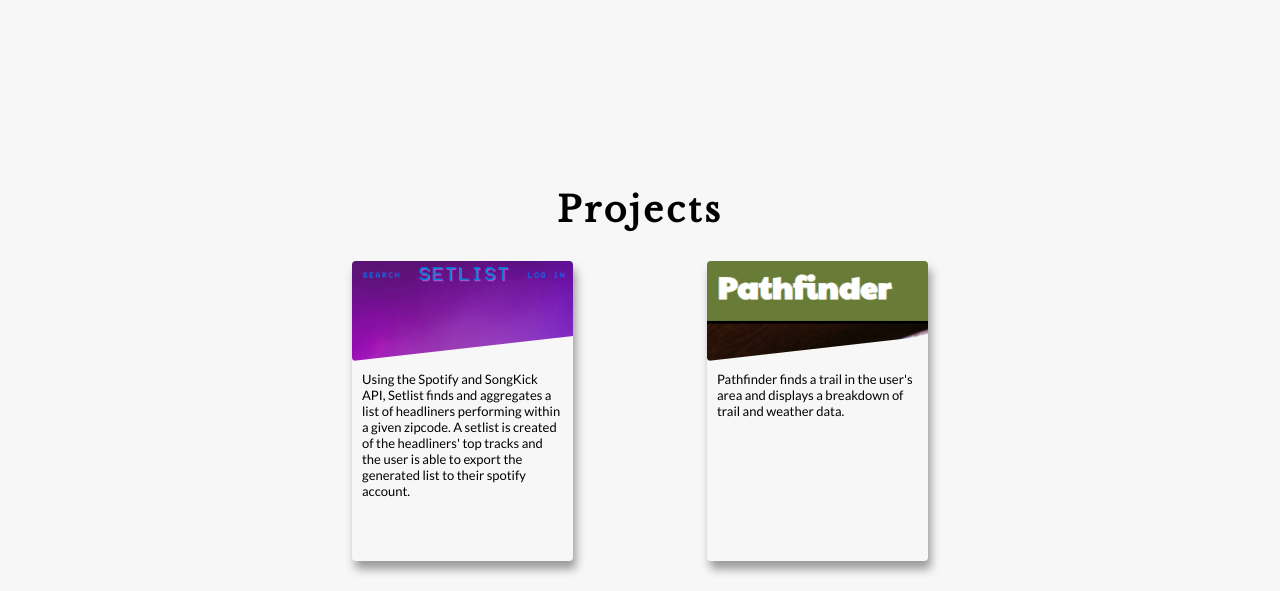
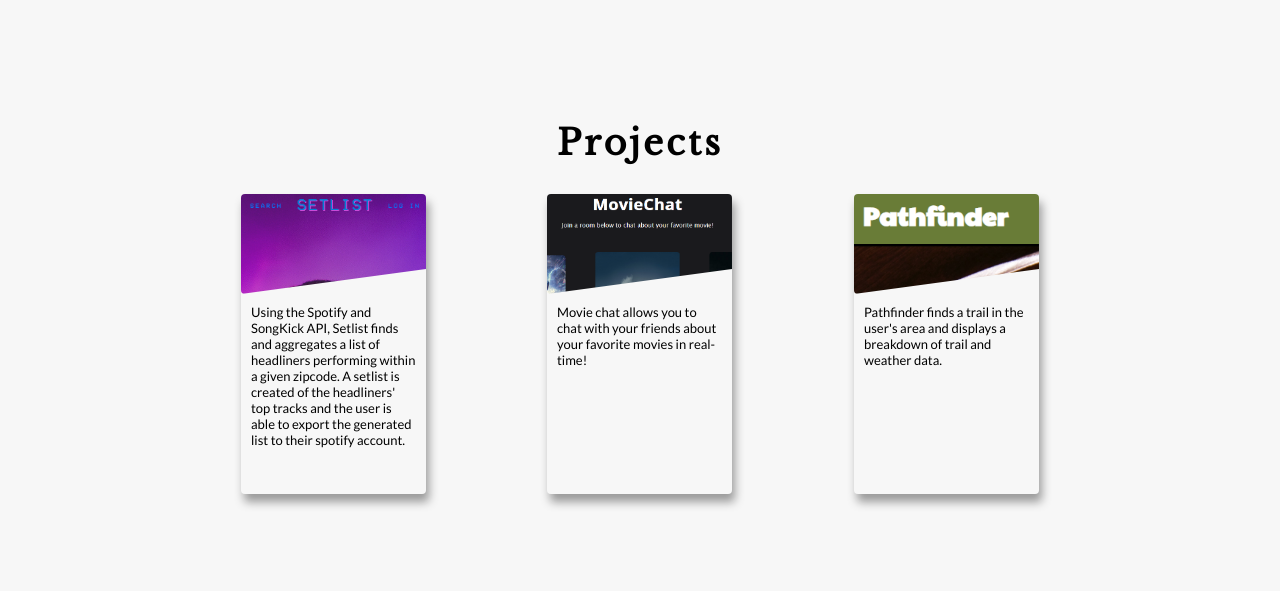
Before and after one commit to JW-Ellis/JW-Ellis.github.io, a website: page index.html in a window 1280 px wide. Shown: the part 1373-1964 px from the top of the page. Drawn offline with nearby package versions, Linux system fonts and the light colour scheme.

Commit message:
add movie chat tile

```diff
--- a/index.html
+++ b/index.html
@@ -121,7 +121,7 @@
         <div class="row section-projects">
           <h1 id="project">Projects</h1>
           <div class="row">
-            <div class="col-1-of-2">
+            <div class="col-1-of-3">
               <a href="https://agile-sea-19609.herokuapp.com/" target="_blank">
                 <div class="container__project" data-aos="flip-down">
                   <div class="project__picture project__picture--1"></div>
@@ -137,7 +137,20 @@
                 </div>
               </a>
             </div>
-            <div class="col-1-of-2">
+            <div class="col-1-of-3">
+              <a href="https://moviechat.netlify.app/" target="_blank">
+                <div class="container__project" data-aos="flip-down">
+                  <div class="project__picture project__picture--3"></div>
+                  <div class="project__description">
+                    <p>
+                      Movie chat allows you to chat with your friends about your
+                      favorite movies in real-time!
+                    </p>
+                  </div>
+                </div>
+              </a>
+            </div>
+            <div class="col-1-of-3">
               <a
                 href="https://immense-sea-94694.herokuapp.com/"
                 target="_blank"
--- a/sass/abstracts/_variables.scss
+++ b/sass/abstracts/_variables.scss
@@ -5,9 +5,8 @@ $color-dark: #102b3f;
 $color-grey-light: #f7f7f7;
 $color-black: rgba(0, 0, 0, 0.377);
 
-
 //GRID
-$grid-width: 65rem;
+$grid-width: 86rem;
 $gutter-vertical: 4rem;
 $gutter-vertical-small: 2rem;
 $gutter-horizontal: 6rem;
--- a/sass/layout/_info.scss
+++ b/sass/layout/_info.scss
@@ -13,9 +13,7 @@
     text-align: justify;
     font-size: 1.5rem;
     font-family: $font-content;
-
   }
-
 }
 
 #projectAnchor {
@@ -24,16 +22,14 @@
     color: $color-dark;
 
     &:focus,
-        &:hover{
+    &:hover {
       color: $color-primary;
-
     }
   }
 }
 
 .section {
-
-    &-em{
+  &-em {
     color: #2e8ebb;
   }
 
@@ -44,7 +40,7 @@
 
     h1 {
       text-align: center;
-            letter-spacing: .3rem;
+      letter-spacing: 0.3rem;
       margin-bottom: 3rem;
     }
 
@@ -54,16 +50,12 @@
   }
 
   &-projects {
-
     h1 {
       text-align: center;
-            letter-spacing: .3rem;
+      letter-spacing: 0.3rem;
       margin-bottom: 3rem;
     }
-
-
   }
-
 }
 
 #tech {
@@ -73,15 +65,12 @@
   margin-right: 1rem;
   text-align: center;
 
-    p{
+  p {
     text-align: center;
   }
 }
 
-
-
 .project {
-
   &__picture {
     clip-path: polygon(0 0, 100% 0, 100% 75%, 0 100%);
     border-radius: 4px;
@@ -89,15 +78,19 @@
     height: 10rem;
   }
 
-    &__picture--1{
+  &__picture--1 {
     background-image: url("../img/Setlist.png");
   }
 
-    &__picture--2{
+  &__picture--2 {
     background-image: url("../img/Pathfinder.png");
   }
 
-    &__description{
+  &__picture--3 {
+    background-image: url("../img/moviechat.png");
+  }
+
+  &__description {
     h2 {
       color: $color-primary;
       text-align: center;
```
Also changed, not shown: Public/style.css, img/moviechat.png (added). Lines whose indentation alone changed are shown as unchanged.
